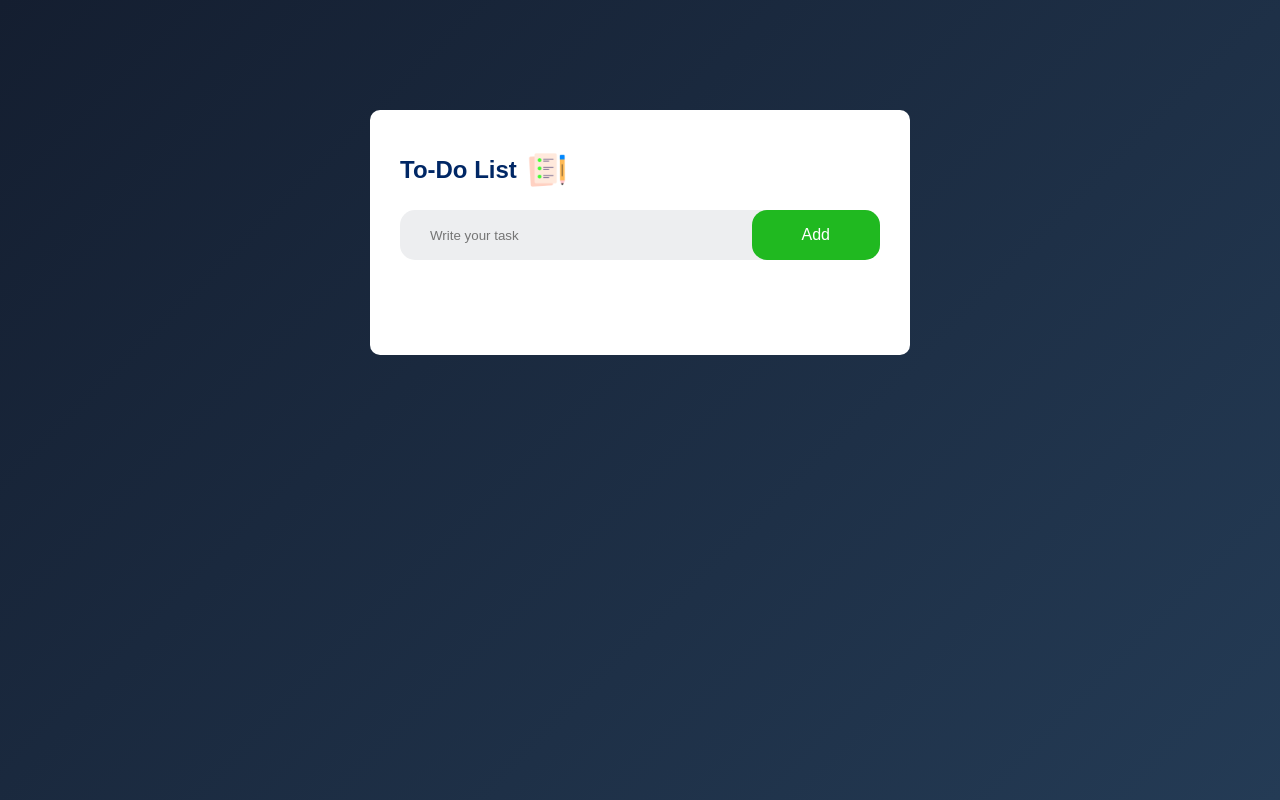
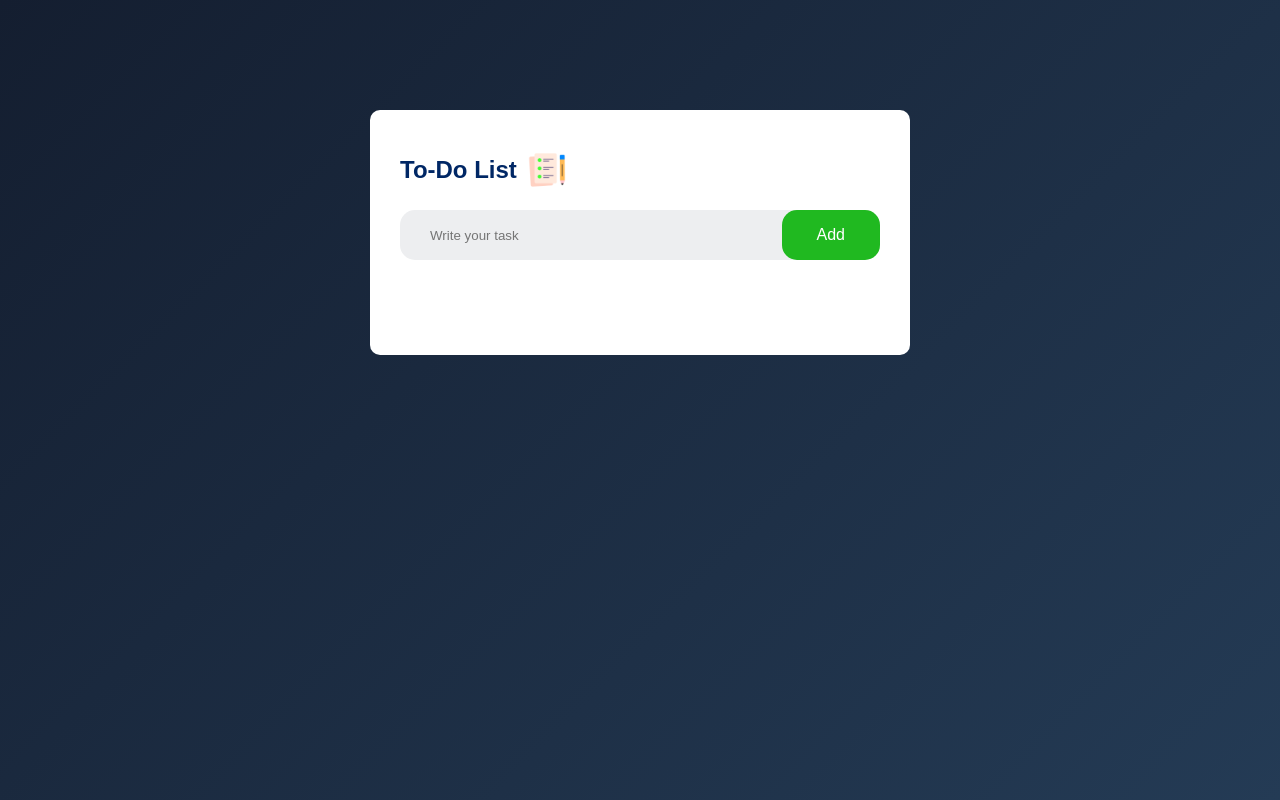
Before and after one commit to MohammedNageh97/To-Do-List, a plain HTML site: page index.html in a window 1280 px wide. Drawn offline with Linux system fonts and the light colour scheme.

Commit message:
Restore and update CSS styles for ToDoApp

```diff
--- a/style.css
+++ b/style.css
@@ -57,7 +57,7 @@ button {
     color: #fff;
     background-color: rgb(32, 185, 32);
     border-radius: 15px;
-    padding: 16px 50px;
+    padding: 16px 35px;
     font-size: 16px;
     cursor: pointer;
 }
```
